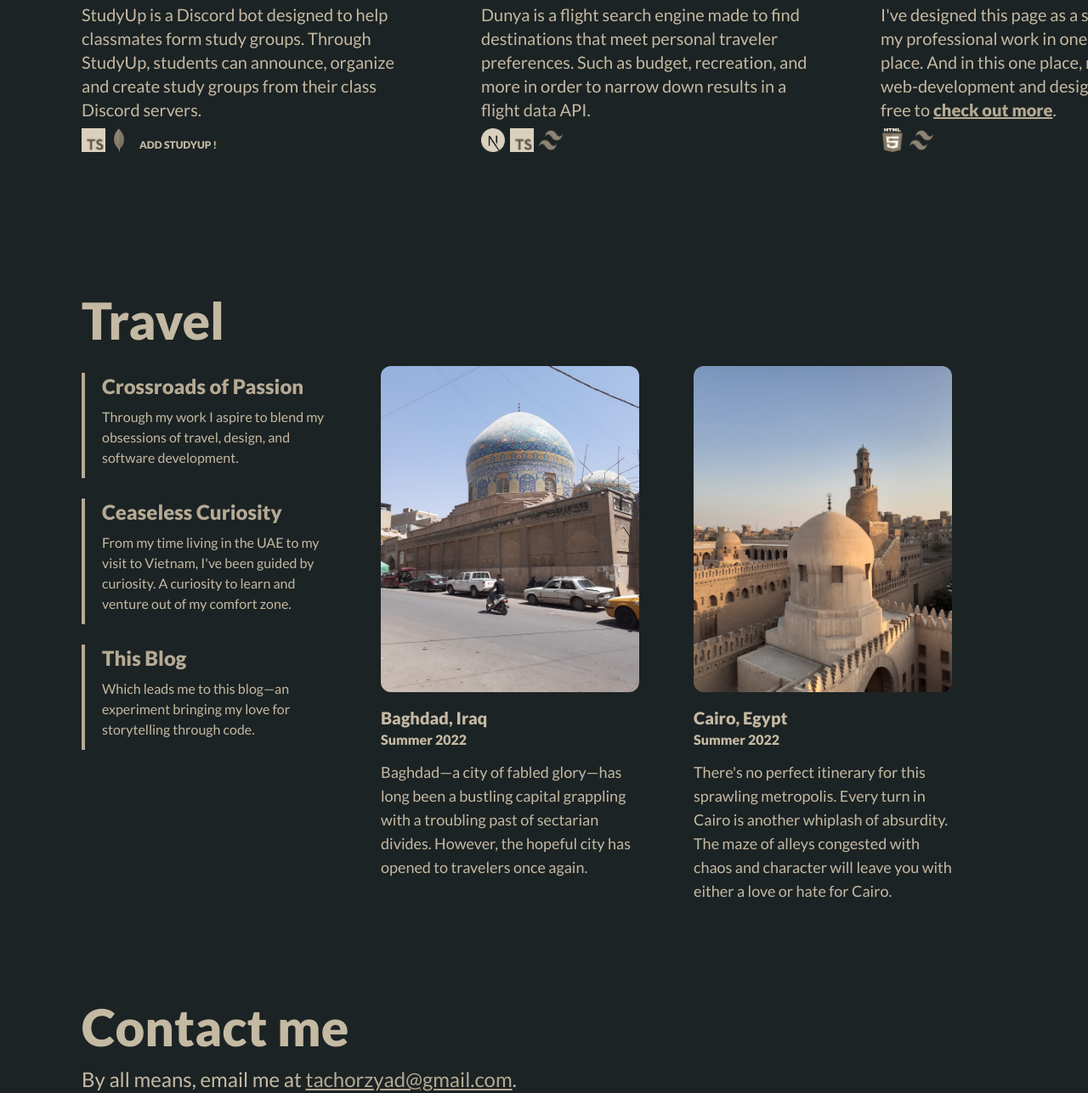
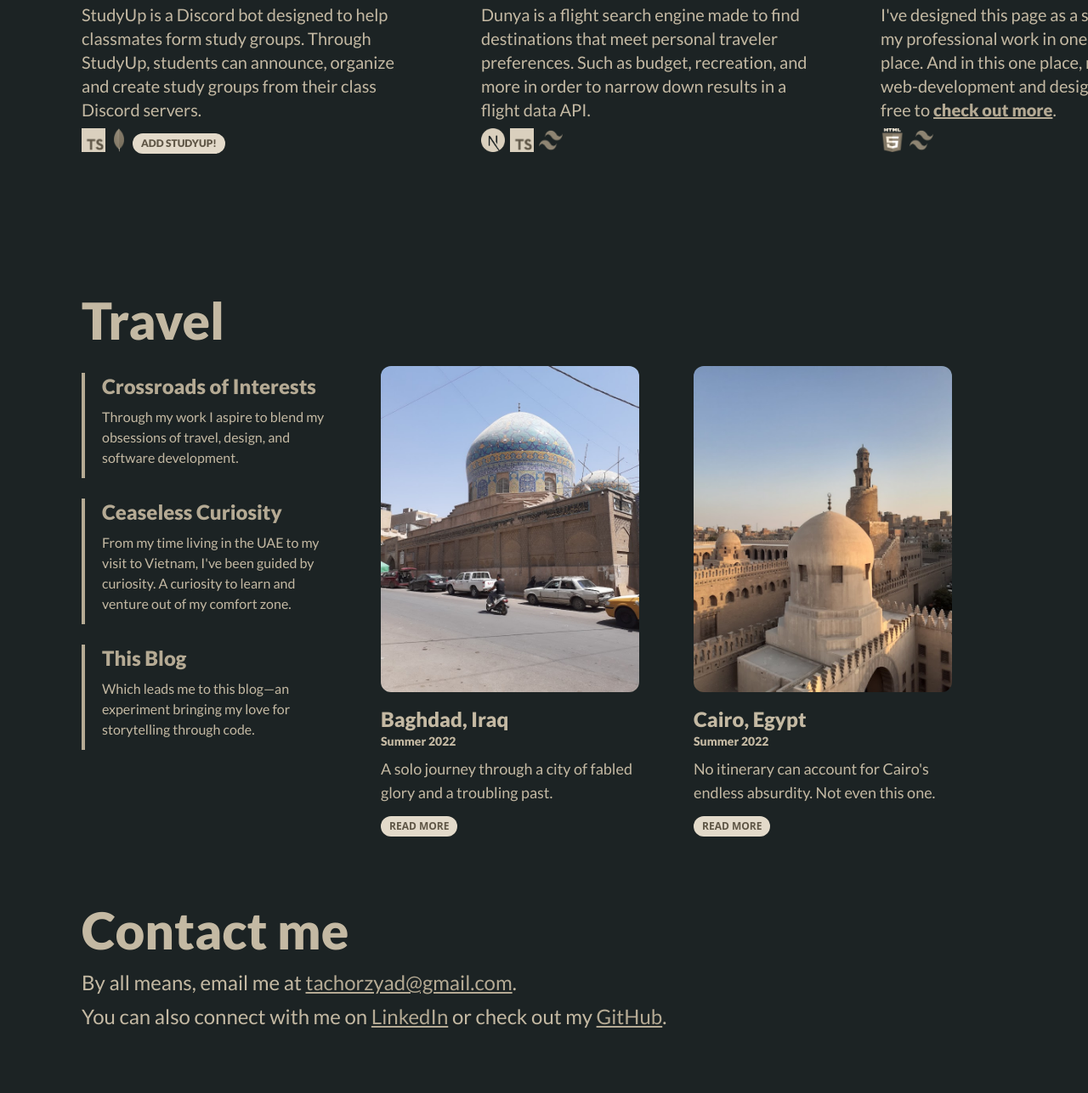
Before and after one commit to tachorzy/portfolio-website, a website: page public/index.html in a window 1280 px wide. Shown: the part 1469-2756 px from the top of the page at 85% size. Drawn offline with Linux system fonts and the light colour scheme.

Commit message:
Changed Travel Page

```diff
--- a/public/index.html
+++ b/public/index.html
@@ -145,11 +145,13 @@
                     <img src="../images/ts.png" class="projectTechLogo 2xl:projectTechLogo2xl" />
                     <img src="../images/mongodb.png" class="projectMongoLogo 2xl:projectMongoLogo2xl" />
 
-                    <a class="addBotButton"
+                    <a
                         href="https://discord.com/oauth2/authorize?client_id=1017309019326652457&permissions=0&scope=bot%20applications.commands"
                         target="_blank">
-                        Add StudyUp
-                        !</a>
+                        <button class="addBotButton">
+                            Add StudyUp!
+                        </button>
+                    </a>
                 </p>
 
             </li>
@@ -191,7 +193,7 @@
         <div class="travelFlexBox 2xl:travelFlexBox2xl">
             <li style="list-style-type: none">
                 <div class="travelInfoBox">
-                    <p class="travelInfoTitle">Crossroads of Passion</p>
+                    <p class="travelInfoTitle">Crossroads of Interests</p>
                     <p>Through my work I aspire to blend my obsessions of travel, design, and software development. </p>
                 </div>
 
@@ -206,18 +208,20 @@
                 </div>
             </li>
 
-
-
             <li style="list-style-type: none">
                 <a href="comingsoon.html">
                     <img src="../images/RashidStBaghdad.jpg" class="travelImgWide 2xl:travelImgWide2xl"></img>
                 </a>
                 <p class="travelBlogTitle 2xl:travelBlogTitle2xl" style="color: #c4b9a3;">Baghdad, Iraq</p>
                 <p class="travelBlogDate 2xl:travelBlogDate2xl" style="color: #c4b9a3;">Summer 2022</p>
-                <p class="travelBlogBio 2xl:travelBlogBio2xl">Baghdad—a city of fabled glory—has long been a bustling capital grappling with
+                <p class="travelBlogBio 2xl:travelBlogBio2xl">A solo journey through a city of fabled glory and a troubling past. </p>
+
+                <button class="travelButton">Read More</button>
+
+                <!-- <p class="travelBlogBio 2xl:travelBlogBio2xl">Baghdad—a city of fabled glory—has long been a bustling capital grappling with
                     a troubling past of sectarian divides.
                     However, the hopeful city has opened to travelers once again.
-                </p>
+                </p> -->
             </li>
 
             <li style="list-style-type: none">
@@ -226,11 +230,14 @@
                 </a>
                 <p class="travelBlogTitle 2xl:travelBlogTitle2xl" style="  color: #c4b9a3;">Cairo, Egypt</p>
                 <p class="travelBlogDate 2xl:travelBlogDate2xl" style="  color: #c4b9a3;">Summer 2022</p>
-                <p class="travelBlogBio 2xl:travelBlogBio2xl">There's no perfect itinerary for this sprawling metropolis. Every turn in Cairo
+                <p class="travelBlogBio 2xl:travelBlogBio2xl">No itinerary can account for Cairo's endless absurdity. Not even this one.</p>
+                <button class="travelButton">Read More</button>
+
+                <!-- <p class="travelBlogBio 2xl:travelBlogBio2xl">There's no perfect itinerary for this sprawling metropolis. Every turn in Cairo
                     is another whiplash of
                     absurdity. The maze of alleys congested with chaos and character will leave you with either a love
                     or hate for Cairo.
-                </p>
+                </p> -->
             </li>
 
 
--- a/src/styles.css
+++ b/src/styles.css
@@ -274,7 +274,7 @@ h5, h6, h7 {
 }
 
 .projectText{
-    @apply text-xl mb-3 w-96
+    @apply text-xl w-96
 }
 
 .projectText2xl{
@@ -294,7 +294,7 @@ h5, h6, h7 {
 }
 
 .techLogosFlexBox{
-    @apply flex flex-row gap-x-1.5;
+    @apply flex flex-row gap-x-1.5 mt-3;
 }
 
 .projectTechLogo{
@@ -314,11 +314,11 @@ h5, h6, h7 {
 }
 
 .addBotButton{
-   @apply rounded-full py-2 px-3 uppercase text-xs font-bold cursor-pointer
+    @apply rounded-full py-1 px-2.5 ml-1 uppercase text-xs font-semibold cursor-pointer text-bark bg-dune;
 }
 
 .addBotButton2xl{
-    @apply rounded-full py-2 px-3 uppercase text-sm font-bold cursor-pointer
+    @apply rounded-full py-1 px-2.5 uppercase text-xs font-semibold cursor-pointer text-bark bg-dune;
 }
 
 .moreProjectsTitle{
@@ -366,7 +366,7 @@ h5, h6, h7 {
 }
 
 .travelBlogTitle{
-    @apply text-xl font-bold mt-4;
+    @apply text-2xl font-bold mt-4;
 }
 
 .travelBlogTitle2xl{
@@ -374,7 +374,7 @@ h5, h6, h7 {
 }
 
 .travelBlogDate{
-    @apply accented text-base font-bold mb-2;
+    @apply text-mudbrick text-sm font-bold mb-2;
 }
 
 .travelBlogDate2xl{
@@ -382,7 +382,7 @@ h5, h6, h7 {
 }
 
 .travelBlogBio{
-    @apply text-lg my-3 w-76 pb-6;
+    @apply text-lg mb-3 w-76;
 }
 
 .travelBlogBio2xl{
@@ -399,6 +399,10 @@ h5, h6, h7 {
 
 .travelBlogDateSmall{
     @apply text-sm font-bold mb-3;
+}
+
+.travelButton{
+    @apply text-bark text-xs font-semibold uppercase rounded-full px-2.5 py-1 bg-dune;
 }
 
 .moreTravelTitle{
@@ -431,8 +435,7 @@ h5, h6, h7 {
     background-color: rgb(181, 170, 148,0.2)
 }
 
-.hover:hover,
-.addBotButton:hover {
+.hover:hover {
   color: #c4b9a3;
 }
 
@@ -440,14 +443,9 @@ h5, h6, h7 {
   color: #b5aa94;
 }
 
-button:hover{
-  background-color: #c4b9a3;
-  color: #b5aa94;
-}
-
-button{
-  background-color: #e3daca;
-  color: #c4b9a3;
+button:hover,
+.addBotButton:hover {
+    @apply bg-dusty text-bark;
 }
 
 .travelImgWide:hover,
--- a/tailwind.config.js
+++ b/tailwind.config.js
@@ -9,6 +9,7 @@ module.exports = {
           'dusty': '#c4b9a3',
           'sandstone': '#d9cfbd',
           'mudbrick': '#b5aa94',
+          'bark': '#5f5646',
         },
       },
     },
```
Also changed, not shown: images/amCharts.png (deleted), images/amCharts.svg (deleted), public/styles.css.
